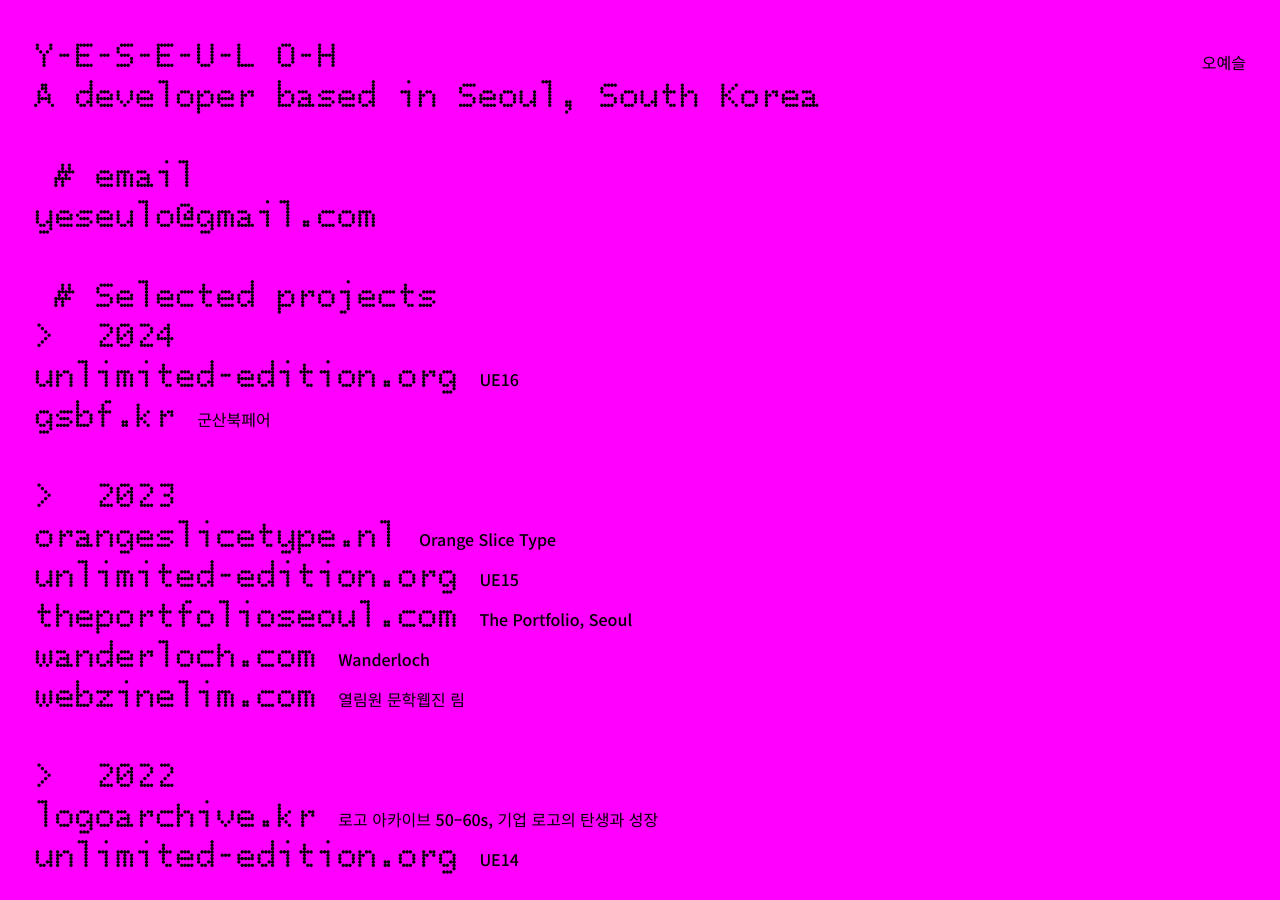
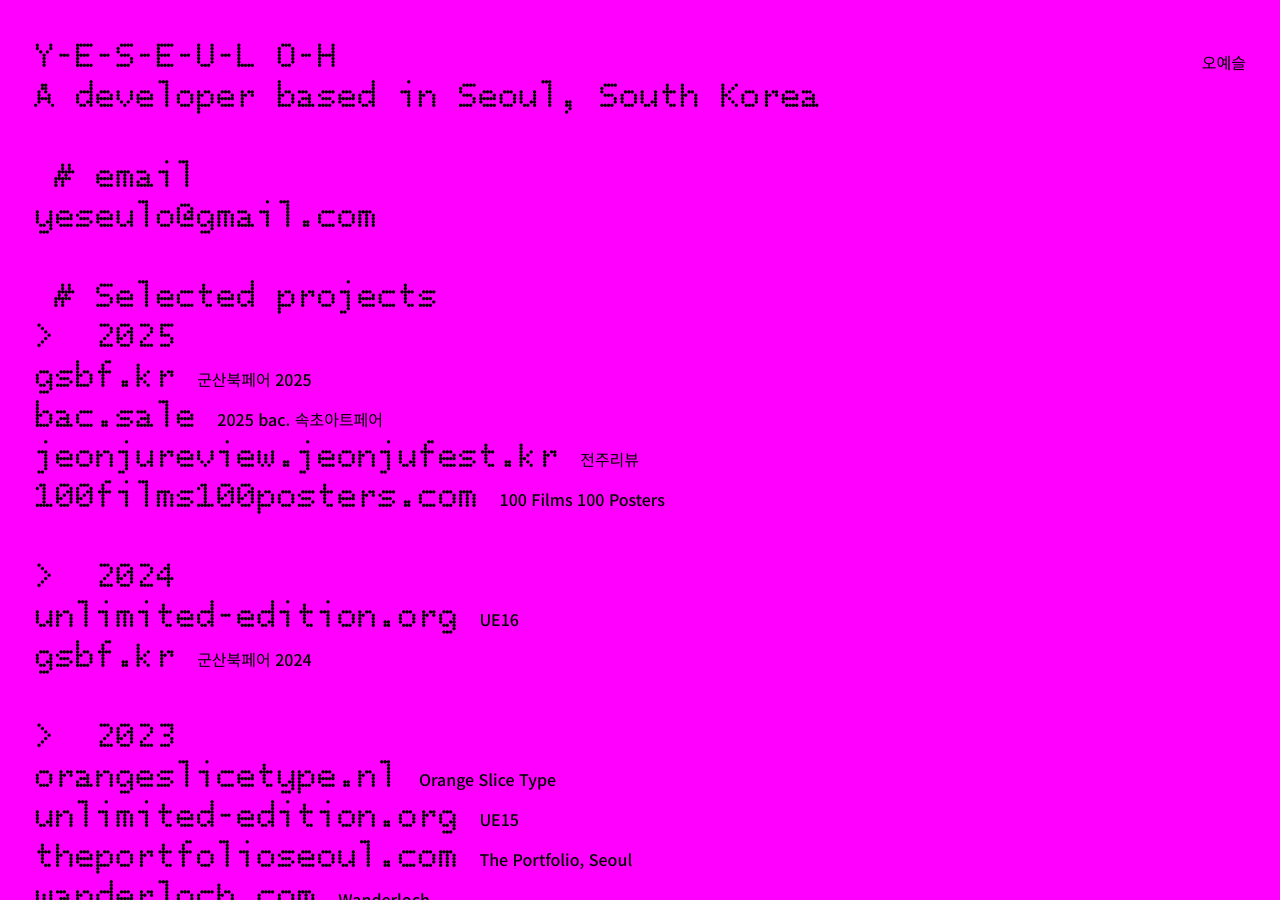
Before and after one commit to yeseulo/yeseulo.github.io, a Jekyll site: the page built from index.md, in a window 1280 px wide and 900 px high. Built offline with Jekyll 4.4.1, drawn with Linux system fonts in a browser that asks for light colours.

Commit message:
Update index.md

```diff
--- a/index.md
+++ b/index.md
@@ -6,9 +6,15 @@ image: assets/og-image.png
 
 ## &nbsp;# Selected projects
 
+### >&nbsp;&nbsp;2025
+- [gsbf.kr](https://gsbf.kr/){: target="_blank"}**군산북페어 2025**
+- [bac.sale](https://bac.sale/){: target="_blank"}**2025 bac. 속초아트페어**
+- [jeonjureview.jeonjufest.kr](https://jeonjureview.jeonjufest.kr/){: target="_blank"}**전주리뷰**
+- [100films100posters.com](https://100films100posters.com/){: target="_blank"}**100 Films 100 Posters**
+
 ### >&nbsp;&nbsp;2024
 - [unlimited-edition.org](https://unlimited-edition.org/){: target="_blank"}**UE16**
-- [gsbf.kr](https://gsbf.kr/){: target="_blank"}**군산북페어**
+- _gsbf.kr_**군산북페어 2024**
 
 ### >&nbsp;&nbsp;2023
 - [orangeslicetype.nl](https://orangeslicetype.nl/){: target="_blank"}**Orange Slice Type**
@@ -37,7 +43,7 @@ image: assets/og-image.png
 - [shinarchitects.com](https://shinarchitects.com){: target="_blank"}**Shin Architects**
 - [thefloorplan.net](https://thefloorplan.net){: target="_blank"}**The Floorplan**
 - [a-amp.org](http://a-amp.org){: target="_blank"}**Asian Artist Moving Image Platform**
-- [100films100posters.com](http://100films100posters.com){: target="_blank"}**100 Films 100 Posters**
+- _100films100posters.com_**100 Films 100 Posters**
 
 ### >&nbsp;&nbsp;2019
 - _limkim.net_**LIM KIM**
```
